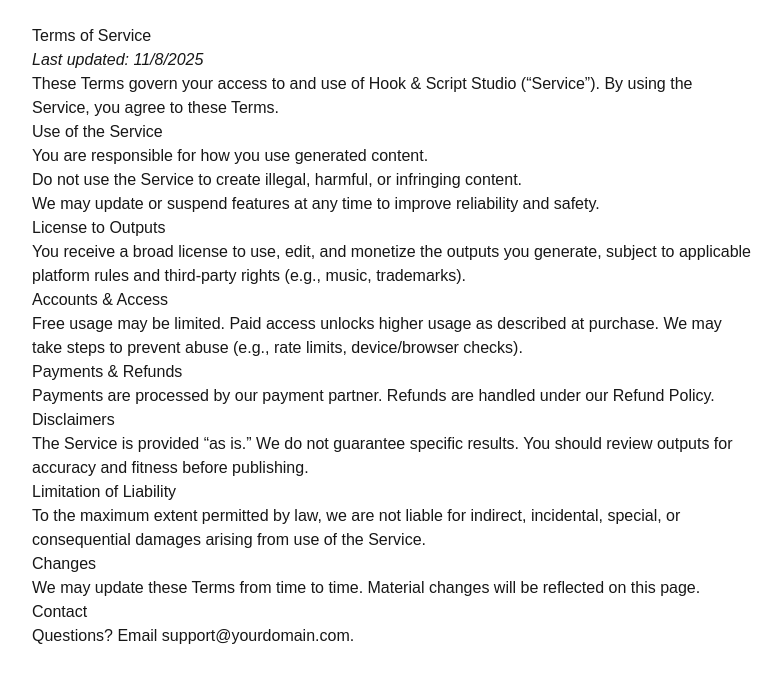
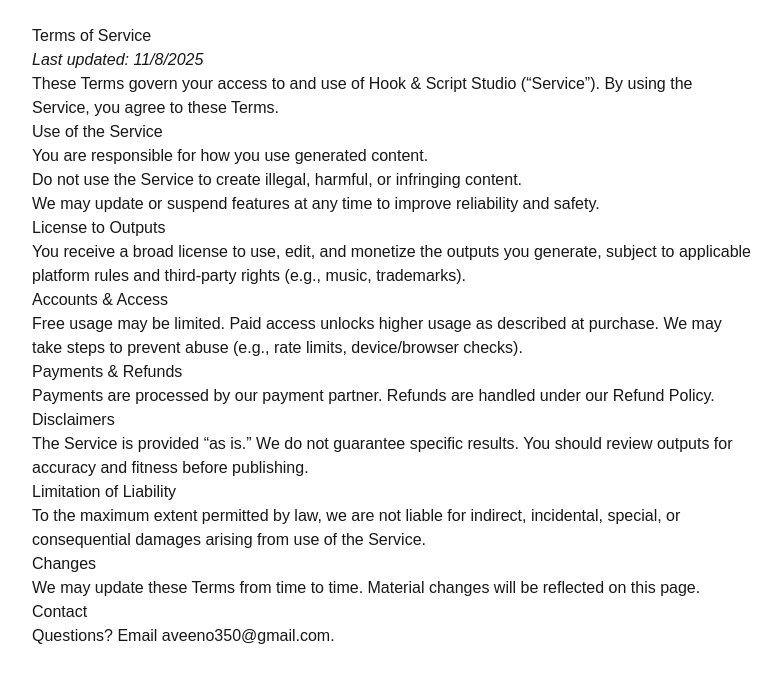
Before and after one commit to aveeno350-ctrl/hook-script-studio, a Next.js app: page /terms in a window 1280 px wide. Shown: the top 682 px of the page, without its empty margins (248-1030 px from the left). Built offline with nearby package versions, Linux system fonts and the light colour scheme; no server answers.

Commit message:
Add legal pages (Terms, Privacy, Refund, Success)

```diff
--- a/app/privacy/page.tsx
+++ b/app/privacy/page.tsx
@@ -51,7 +51,7 @@ export default function Page() {
 
       <h2>Contact</h2>
       <p>
-        Email <a href="mailto:aveeno350@gmail.com">support@yourdomain.com</a> for privacy requests.
+        Email <a href="mailto:aveeno350@gmail.com">aveeno350@gmail.com</a> for privacy requests.
         {/* TODO: replace with your real support email */}
       </p>
     </main>
--- a/app/refund/page.tsx
+++ b/app/refund/page.tsx
@@ -26,7 +26,7 @@ export default function Page() {
 
       <h2>How to Request</h2>
       <p>
-        Email <a href="mailto:aveeno350@gmail.com">support@yourdomain.com</a> with your order email and
+        Email <a href="mailto:aveeno350@gmail.com">aveeno350@gmail.com</a> with your order email and
         proof of purchase (e.g., Stripe receipt). We’ll respond as soon as possible.
         {/* TODO: replace with your real support email */}
       </p>
--- a/app/success/page.tsx
+++ b/app/success/page.tsx
@@ -11,7 +11,7 @@ export default function Page() {
       <p>
         If anything seems off, we’re here to help:
         {" "}
-        <a href="mailto:aveeno350@gmail.com">support@yourdomain.com</a>.
+        <a href="mailto:aveeno350@gmail.com">aveeno350@gmail.com</a>.
         {/* TODO: replace with your real support email */}
       </p>
       <p><a className="inline-block rounded px-4 py-2 bg-black text-white" href="/">Back to the app</a></p>
--- a/app/terms/page.tsx
+++ b/app/terms/page.tsx
@@ -56,7 +56,7 @@ export default function Page() {
 
       <h2>Contact</h2>
       <p>
-        Questions? Email <a href="mailto:aveeno350@gmail.com">support@yourdomain.com</a>.
+        Questions? Email <a href="mailto:aveeno350@gmail.com">aveeno350@gmail.com</a>.
         {/* TODO: replace with your real support email */}
       </p>
     </main>
```
